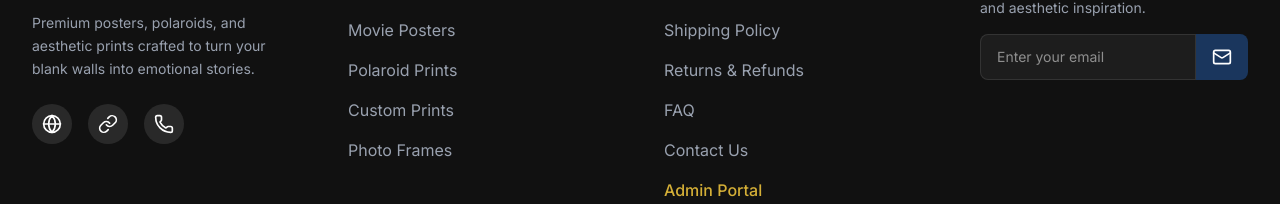
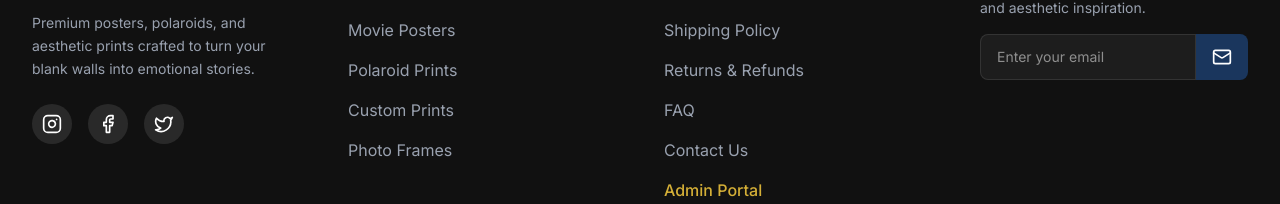
Before and after one commit to vj585/Madras-Wall-Stories, a Next.js app in the folder frontend/: page /login in a window 1280 px wide. Shown: the part 1148-1352 px from the top of the page. Built offline with nearby package versions, Linux system fonts and the light colour scheme; a web font is replaced by a local one.

Commit message:
fix: back to cart 404 in checkout, dead forgot password link in login, and footer social links

```diff
--- a/frontend/src/app/checkout/page.js
+++ b/frontend/src/app/checkout/page.js
@@ -8,12 +8,14 @@ import {
 } from 'lucide-react';
 import Link from 'next/link';
 import Script from 'next/script';
+import { useRouter } from 'next/navigation';
 
 const inputClass =
   "w-full px-4 py-3.5 bg-gray-50 border border-gray-200 rounded-xl focus:bg-white focus:border-accent-blue focus:ring-1 focus:ring-accent-blue outline-none transition-all text-sm";
 
 export default function Checkout() {
-  const { cartItems, cartTotal, clearCart } = useCart();
+  const router = useRouter();
+  const { cartItems, cartTotal, clearCart, setIsCartOpen } = useCart();
   const [step, setStep] = useState(0); // 0: Contact, 1: Address, 2: Delivery, 3: Payment, 4: Success
   const [paymentMethod, setPaymentMethod] = useState('upi');
   const [guestEmail, setGuestEmail] = useState('');
@@ -256,9 +258,15 @@ export default function Checkout() {
 
         {/* Header */}
         <div className="mb-8">
-          <Link href="/cart" className="inline-flex items-center text-sm font-medium text-gray-500 hover:text-black mb-6 transition-colors">
+          <button
+            onClick={() => {
+              router.push('/shop');
+              setTimeout(() => setIsCartOpen(true), 100);
+            }}
+            className="inline-flex items-center text-sm font-medium text-gray-500 hover:text-black mb-6 transition-colors"
+          >
             <ArrowLeft className="w-4 h-4 mr-1" /> Back to Cart
-          </Link>
+          </button>
           <h1 className="text-3xl md:text-4xl font-heading font-bold">Checkout</h1>
           <p className="text-gray-400 text-sm mt-1">No account needed — just fill your details and go.</p>
         </div>
--- a/frontend/src/app/login/page.js
+++ b/frontend/src/app/login/page.js
@@ -133,7 +133,7 @@ export default function Login() {
                 <div>
                   <div className="flex items-center justify-between mb-1">
                     <label className="block text-sm font-medium text-gray-700">Password</label>
-                    <a href="#" className="text-xs font-medium text-accent-blue hover:text-blue-700">Forgot?</a>
+                    <button type="button" onClick={() => alert('Password reset will be available soon.')} className="text-xs font-medium text-accent-blue hover:text-blue-700">Forgot?</button>
                   </div>
                   <div className="relative">
                     <div className="absolute inset-y-0 left-0 pl-4 flex items-center pointer-events-none text-gray-400">
--- a/frontend/src/components/layout/Footer.js
+++ b/frontend/src/components/layout/Footer.js
@@ -1,7 +1,7 @@
 "use client";
 import Link from 'next/link';
 import Image from 'next/image';
-import { Globe, Link as LinkIcon, Mail, Phone } from 'lucide-react';
+import { Globe, Link as LinkIcon, Mail, Phone, Instagram, Facebook, Twitter } from 'lucide-react';
 
 export default function Footer() {
   return (
@@ -25,14 +25,14 @@ export default function Footer() {
               Premium posters, polaroids, and aesthetic prints crafted to turn your blank walls into emotional stories.
             </p>
             <div className="flex space-x-4">
-              <a href="#" className="w-10 h-10 rounded-full bg-white/10 flex items-center justify-center hover:bg-accent-blue transition-colors">
-                <Globe className="w-5 h-5" />
+              <a href="https://instagram.com/madras.wall" target="_blank" rel="noopener noreferrer" className="w-10 h-10 rounded-full bg-white/10 flex items-center justify-center hover:bg-accent-blue transition-colors">
+                <Instagram className="w-5 h-5" />
               </a>
-              <a href="#" className="w-10 h-10 rounded-full bg-white/10 flex items-center justify-center hover:bg-accent-blue transition-colors">
-                <LinkIcon className="w-5 h-5" />
+              <a href="#" onClick={(e) => e.preventDefault()} className="w-10 h-10 rounded-full bg-white/10 flex items-center justify-center hover:bg-accent-blue transition-colors">
+                <Facebook className="w-5 h-5" />
               </a>
-              <a href="#" className="w-10 h-10 rounded-full bg-white/10 flex items-center justify-center hover:bg-accent-blue transition-colors">
-                <Phone className="w-5 h-5" />
+              <a href="#" onClick={(e) => e.preventDefault()} className="w-10 h-10 rounded-full bg-white/10 flex items-center justify-center hover:bg-accent-blue transition-colors">
+                <Twitter className="w-5 h-5" />
               </a>
             </div>
           </div>
```
